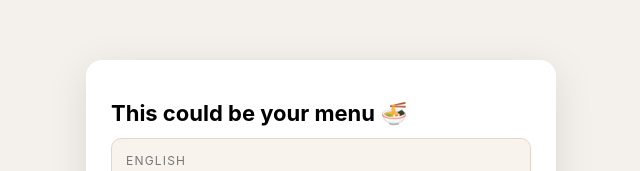
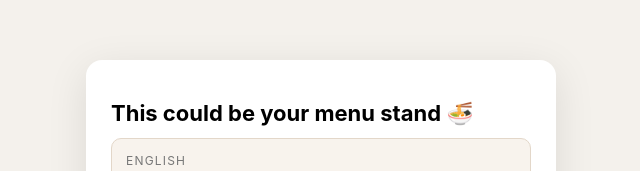
Before and after one commit to FloatyPiet/Menu, a plain HTML site: page index.html in a window 1280 px wide. Shown: the part 118-289 px from the top of the page, without its empty margins (319-959 px from the left). Drawn offline with Linux system fonts and the light colour scheme.

Commit message:
Update index.html

```diff
--- a/index.html
+++ b/index.html
@@ -62,7 +62,7 @@
 </head>
 <body>
   <div class="container">
-    <h1>This could be your menu <span class="emoji">🍜</span></h1>
+    <h1>This could be your menu stand <span class="emoji">🍜</span></h1>
 
     <div class="block">
       <div class="label">English</div>
```
